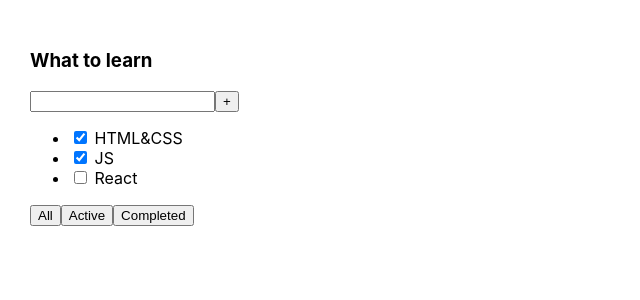
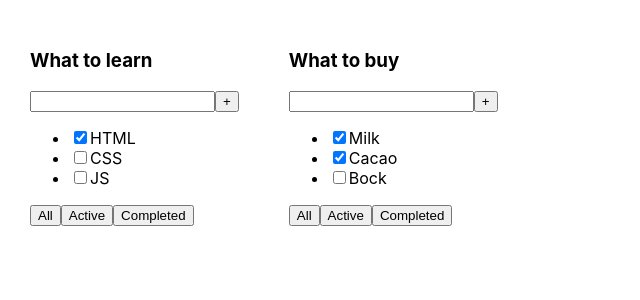
Before and after one commit to IvanShirykhalov/newTodo, a React (Create React App) app in the folder newToDo/: page / in a window 1280 px wide. Shown: the top 300 px of the page, without its empty margins (0-640 px from the left). Built offline with nearby package versions, Linux system fonts and the light colour scheme.

Commit message:
'1lesson'

```diff
--- a/newToDo/src/App.tsx
+++ b/newToDo/src/App.tsx
@@ -1,11 +1,28 @@
 import React from 'react';
 import './App.css';
-import {TodoList} from "./TodoList";
+import {TaskPropsType, TodoList} from "./TodoList";
 
 function App() {
+
+    const todoTitle_1: string = "What to learn"
+    const todoTitle_2: string = "What to buy"
+
+    const tasks1: Array<TaskPropsType> = [
+        {id: 1, title: 'HTML', isDone: true},
+        {id: 2, title: 'CSS', isDone: false},
+        {id: 3, title: 'JS', isDone: false},
+    ]
+
+    const tasks2: Array<TaskPropsType> = [
+        {id: 1, title: 'Milk', isDone: true},
+        {id: 2, title: 'Cacao', isDone: true},
+        {id: 3, title: 'Bock', isDone: false},
+    ]
+
     return (
         <div className="App">
-            <TodoList/>
+            <TodoList title={todoTitle_1} task={tasks1}/>
+            <TodoList title={todoTitle_2} task={tasks2}/>
         </div>
     );
 }
--- a/newToDo/src/TodoList.tsx
+++ b/newToDo/src/TodoList.tsx
@@ -1,17 +1,32 @@
 import React from 'react';
 
-export const TodoList = () => {
+
+export type TaskPropsType = {
+    id: number
+    title: string
+    isDone: boolean;
+
+}
+
+type TodoListPropsType = {
+    title: string
+    task: TaskPropsType[];
+}
+
+export const TodoList = (props: TodoListPropsType) => {
+
+    const taskItem = props.task.map(t => <li key={t.id}><input type="checkbox" checked={t.isDone}/>
+        <span>{t.title}</span></li>)
+
     return (
         <div>
-            <h3>What to learn</h3>
+            <h3>{props.title}</h3>
             <div>
                 <input/>
                 <button>+</button>
             </div>
             <ul>
-                <li><input type="checkbox" checked={true}/> <span>HTML&CSS</span></li>
-                <li><input type="checkbox" checked={true}/> <span>JS</span></li>
-                <li><input type="checkbox" checked={false}/> <span>React</span></li>
+                {taskItem}
             </ul>
             <div>
                 <button>All</button>
```
